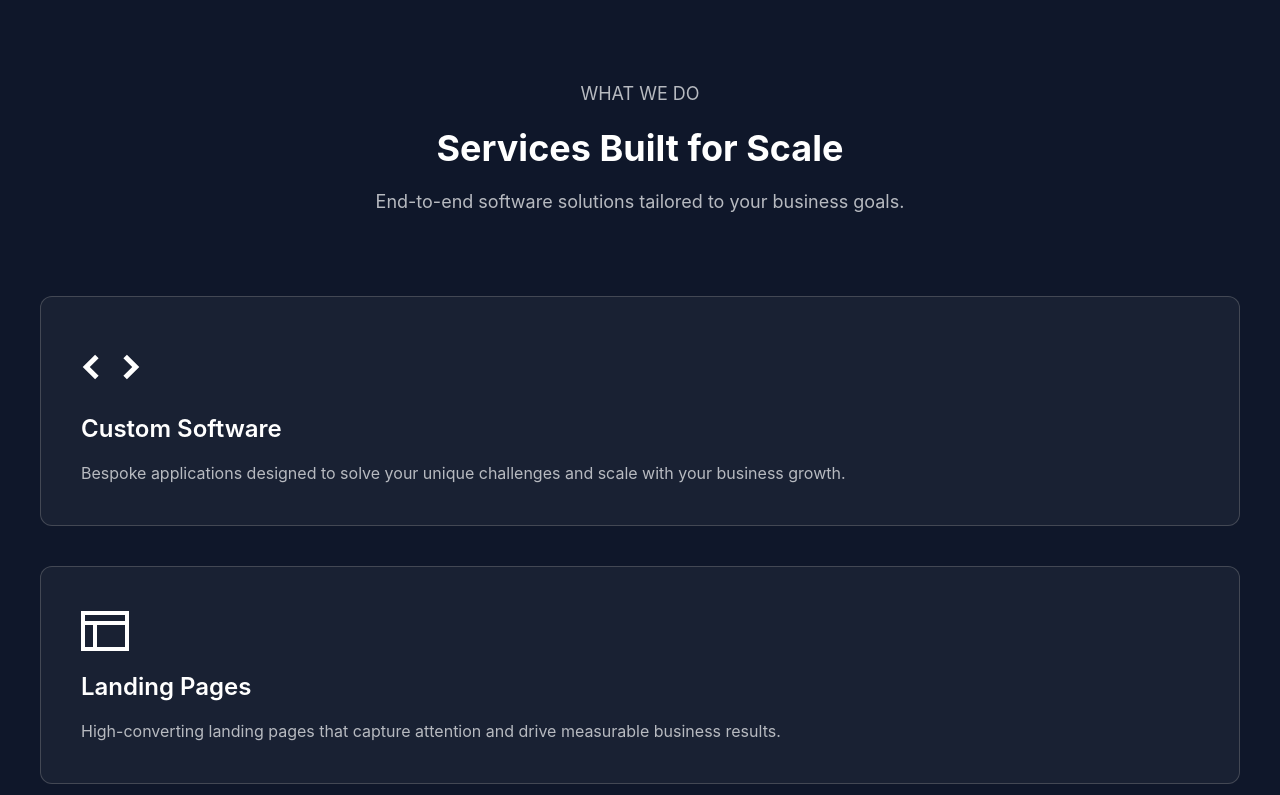
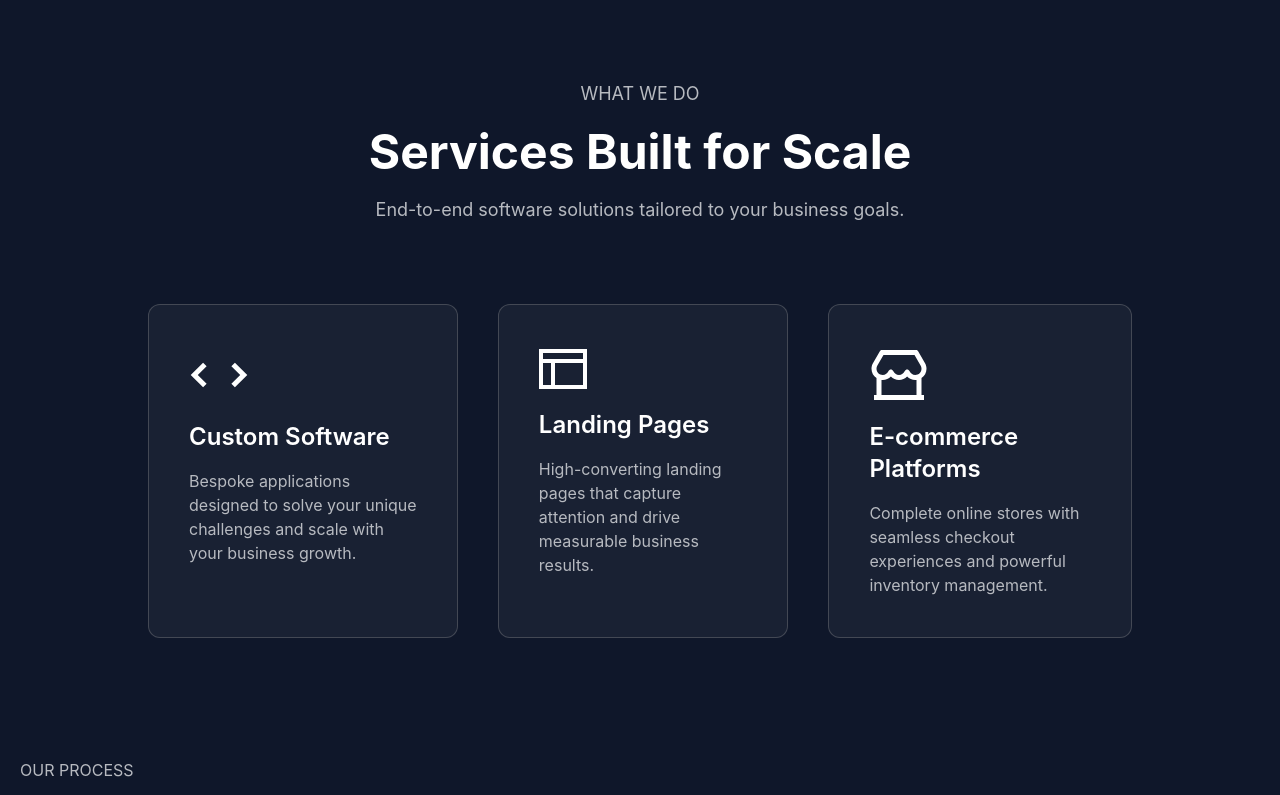
Before and after one commit to RafaelOlMoreira/cronx, a React (Vite) app: page / in a window 1280 px wide. Shown: the part 800-1595 px from the top of the page. Built offline with nearby package versions, Linux system fonts and the light colour scheme.

Commit message:
feat: Responsive desktop layout created.

```diff
--- a/src/pages/Services.jsx
+++ b/src/pages/Services.jsx
@@ -10,14 +10,14 @@ function Services() {
 
                 <div className='text-center space-y-5'>
                     <p className='uppercase text-[#b7bac0] text-lg'>What We Do</p>
-                    <h1 className='text-4xl text-white font-bold'>Services Built for Scale</h1>
+                    <h1 className='text-4xl lg:text-5xl text-white font-bold'>Services Built for Scale</h1>
                     <p className='text-[#b7bac0] text-lg px-10'>End-to-end software solutions tailored to your business goals.</p>
                 </div>
 
-                <article className='px-5 pt-20 space-y-10'>
+                <article className='px-5 lg:px-32 pt-20 space-y-10 lg:flex lg:gap-x-10 lg:space-y-0'>
 
                     {data.map((d) => (
-                        <div className='group text-white bg-[#1b2335]/90 border border-[#a1a1a1]/30 rounded-xl p-10 transform duration-300 hover:shadow-2xl hover:-translate-y-1'>
+                        <div className='group text-white bg-[#1b2335]/90 border border-[#a1a1a1]/30 rounded-xl p-10 transform duration-300 hover:shadow-2xl hover:-translate-y-1 hover:cursor-pointer'>
                             <div>
                                 {d.icon}
                             </div>
```
